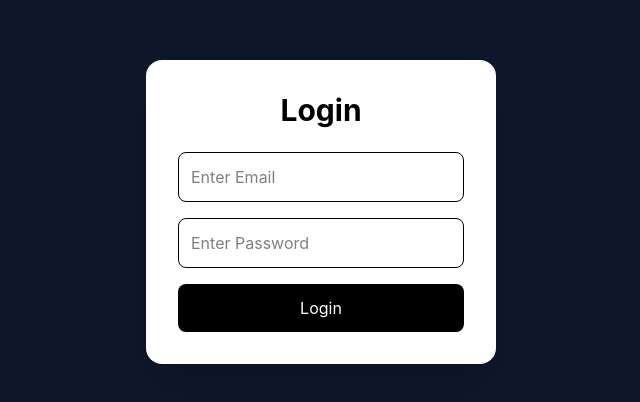
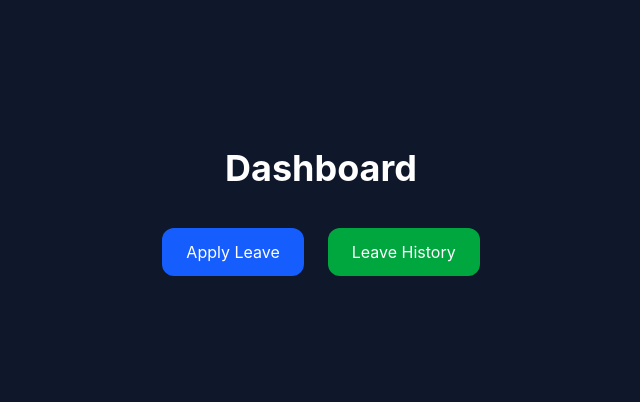
Before and after one commit to BattuAbhinav/ai-leave-management-system, a React app in the folder frontend/: page /dashboard in a window 1280 px wide. Before the commit this address led to /. Shown: the part 188-590 px from the top of the page, without its empty margins (319-959 px from the left). Built offline with nearby package versions, Linux system fonts and the light colour scheme; the HTML template or start-up script is replaced by a standard one.

Commit message:
Fixed production routes

```diff
--- a/frontend/src/pages/Dashboard.jsx
+++ b/frontend/src/pages/Dashboard.jsx
@@ -1,66 +1,32 @@
-import { useNavigate } from "react-router-dom"
-import { useEffect } from "react"
+import { Link } from "react-router-dom"
 
 function Dashboard() {
 
-  const navigate = useNavigate()
-
-  useEffect(() => {
-
-    const token = localStorage.getItem("token")
-
-    if (!token) {
-
-      navigate("/")
-    }
-
-  }, [])
-
-  const handleLogout = () => {
-
-    localStorage.removeItem("token")
-
-    navigate("/")
-  }
-
   return (
 
-    <div className="min-h-screen bg-slate-900 flex items-center justify-center">
+    <div className="min-h-screen bg-slate-900 flex flex-col items-center justify-center">
 
-      <div className="bg-white p-10 rounded-2xl shadow-2xl w-[400px]">
+      <h1 className="text-4xl font-bold text-white mb-10">
+        Dashboard
+      </h1>
 
-        <h1 className="text-3xl font-bold text-center mb-3">
-          Dashboard
-        </h1>
+      <div className="flex gap-6">
 
-        <p className="text-center text-gray-600 mb-8">
-          Welcome to AI Leave Management System
-        </p>
+        <Link to="/apply-leave">
 
-        <div className="flex flex-col gap-4">
-
-          <button
-            className="bg-blue-600 text-white p-3 rounded-lg"
-            onClick={() => navigate("/apply-leave")}
-          >
+          <button className="bg-blue-600 text-white px-6 py-3 rounded-xl">
             Apply Leave
           </button>
 
-          <button
-            className="bg-green-600 text-white p-3 rounded-lg"
-            onClick={() => navigate("/leave-history")}
-          >
+        </Link>
+
+        <Link to="/leave-history">
+
+          <button className="bg-green-600 text-white px-6 py-3 rounded-xl">
             Leave History
           </button>
 
-          <button
-            className="bg-red-600 text-white p-3 rounded-lg"
-            onClick={handleLogout}
-          >
-            Logout
-          </button>
-
-        </div>
+        </Link>
 
       </div>
 
```
